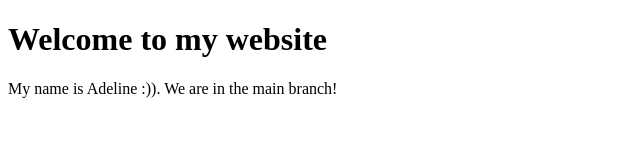
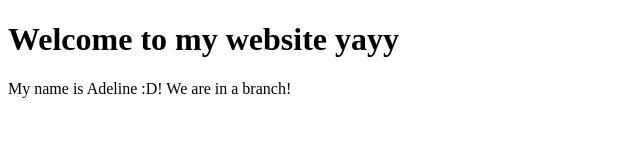
Before and after one commit to adelineec/adelineec.github.com, a plain HTML site: page index.html in a window 1280 px wide. Shown: the whole page, without its empty margins (0-640 px from the left). Drawn offline with Linux system fonts and the light colour scheme.

Commit message:
Update index.html

```diff
--- a/index.html
+++ b/index.html
@@ -1,7 +1,7 @@
 <!DOCTYPE html>
 <html>
   <body>
-    <h1>Welcome to my website</h1>
-    <p>My name is Adeline :)). We are in the main branch!</p>
+    <h1>Welcome to my website yayy </h1>
+    <p>My name is Adeline :D! We are in a branch!</p>
   </body>
 </html>
```
